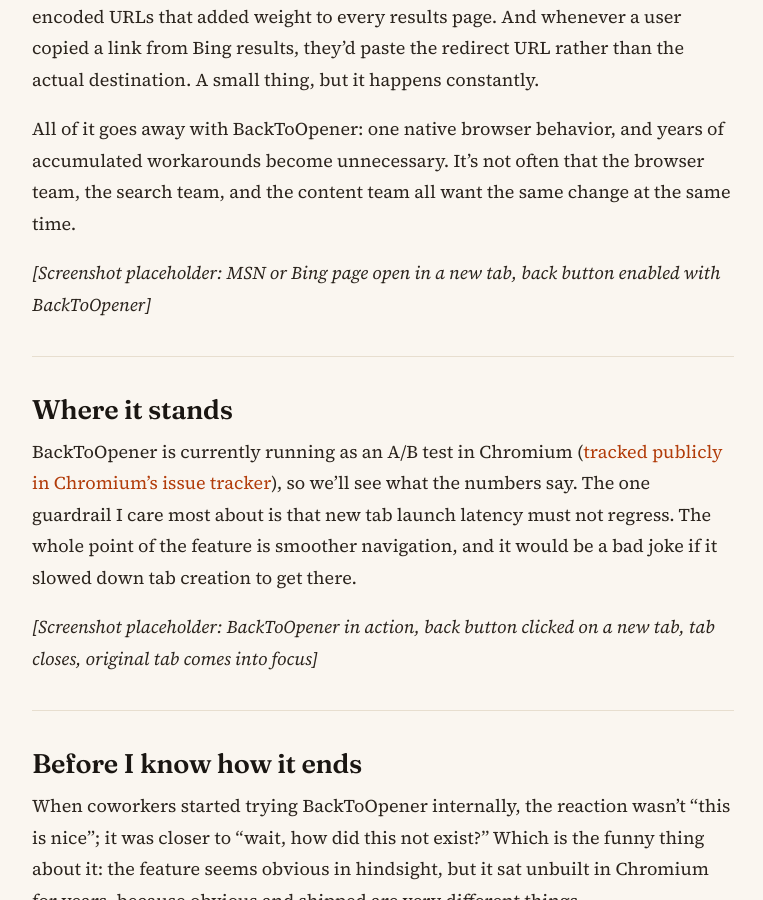
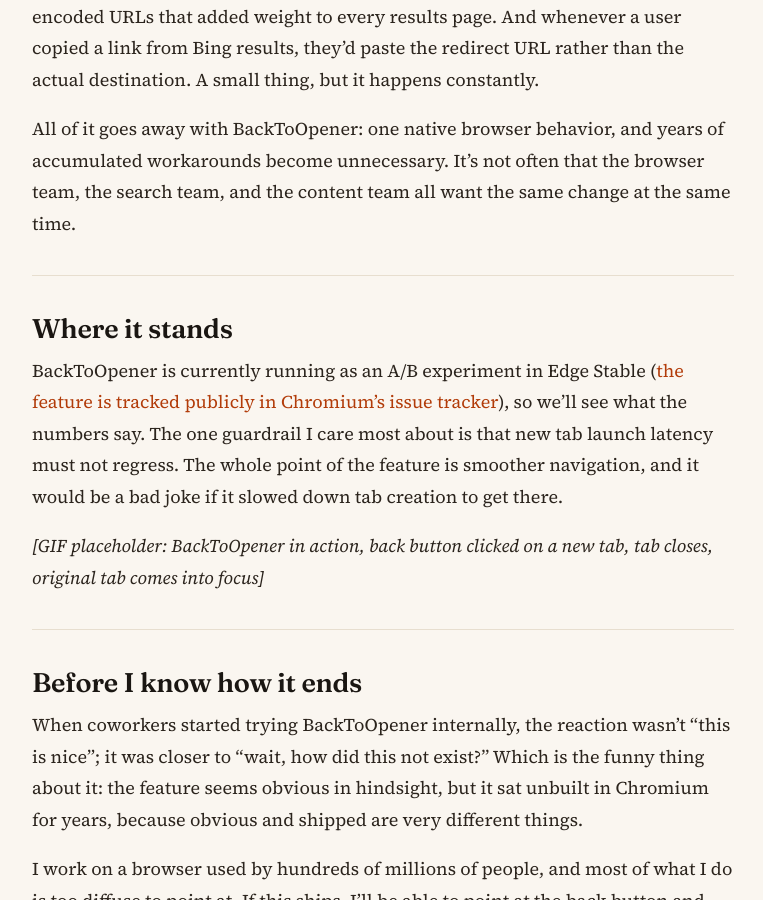
Before and after one commit to victorhuangwq/experiencethis.world, a Jekyll site: the page built from _posts/2026-03-01-backtoopener.md, in a window 1280 px wide and 900 px high, scrolled down 4809 px. Shown: the whole window, without its empty margins (257-1020 px from the left). Built offline with Jekyll 4.4.1, drawn with Linux system fonts in a browser that asks for light colours.

Commit message:
Update BackToOpener status to Edge Stable experiment, trim to core 3 assets
- 'Where it stands' now says the A/B experiment runs in Edge Stable
- Dropped the near-duplicate MSN/Bing screenshot placeholder
- The 'in action' placeholder is now a GIF
- TODO list reflects the three remaining assets; publish date stays 2026-03-01

Co-Authored-By: Claude Fable 5 <noreply@anthropic.com>
Claude-Session: https://claude.ai/code/session_01XdTm4a3hYnNf3dQUjJ5ThH

```diff
--- a/_posts/2026-03-01-backtoopener.md
+++ b/_posts/2026-03-01-backtoopener.md
@@ -89,15 +89,13 @@ Bing had a whole list too. Beyond the latency cost, the redirect links were long
 
 All of it goes away with BackToOpener: one native browser behavior, and years of accumulated workarounds become unnecessary. It's not often that the browser team, the search team, and the content team all want the same change at the same time.
 
-*[Screenshot placeholder: MSN or Bing page open in a new tab, back button enabled with BackToOpener]*
-
 ---
 
 ## Where it stands
 
-BackToOpener is currently running as an A/B test in Chromium ([tracked publicly in Chromium's issue tracker](https://issues.chromium.org/issues/448173940)), so we'll see what the numbers say. The one guardrail I care most about is that new tab launch latency must not regress. The whole point of the feature is smoother navigation, and it would be a bad joke if it slowed down tab creation to get there.
+BackToOpener is currently running as an A/B experiment in Edge Stable ([the feature is tracked publicly in Chromium's issue tracker](https://issues.chromium.org/issues/448173940)), so we'll see what the numbers say. The one guardrail I care most about is that new tab launch latency must not regress. The whole point of the feature is smoother navigation, and it would be a bad joke if it slowed down tab creation to get there.
 
-*[Screenshot placeholder: BackToOpener in action, back button clicked on a new tab, tab closes, original tab comes into focus]*
+*[GIF placeholder: BackToOpener in action, back button clicked on a new tab, tab closes, original tab comes into focus]*
 
 ---
 
@@ -112,13 +110,10 @@ The experiment is still running and I'm not counting chickens. That's why I'm wr
 <!--
 ## TODOs before publishing
 
-- [ ] Screenshot 1: New tab opened from an AI chat (e.g. Copilot or ChatGPT), back button greyed out/disabled
-- [ ] Screenshot 2: Back button enabled on a new tab from Bing or a chat (with BackToOpener active)
-- [ ] Screenshot 3: Long-press back button dropdown showing "Close and return to [Opener Title]" label
-- [ ] Screenshot 4: BackToOpener in action: back clicked, tab closes, original tab comes into focus
-- [ ] Screenshot 5: MSN or Bing page in a new tab with BackToOpener active
-- [ ] Add images to /assets/images/ with kebab-case names (e.g. backtoopener-back-button-disabled.png)
-- [ ] Replace *[Screenshot placeholder: ...]* lines with actual image tags
-- [ ] Remove `hidden: true` from front matter
-- [ ] Update date in front matter if needed
+- [ ] Asset 1: Long-press back button dropdown showing "Close and return to [Opener Title]" label
+- [ ] Asset 2: Back button enabled on a new tab opened from Bing or an AI chat (BackToOpener active)
+- [ ] Asset 3 (GIF): BackToOpener in action: back clicked, tab closes, original tab comes into focus
+- [ ] Add assets to /assets/images/ with kebab-case names (e.g. backtoopener-dropdown-label.png)
+- [ ] Replace placeholder lines with actual image tags + alt text
+- [ ] Remove `hidden: true` from front matter (date stays 2026-03-01)
 -->
```
